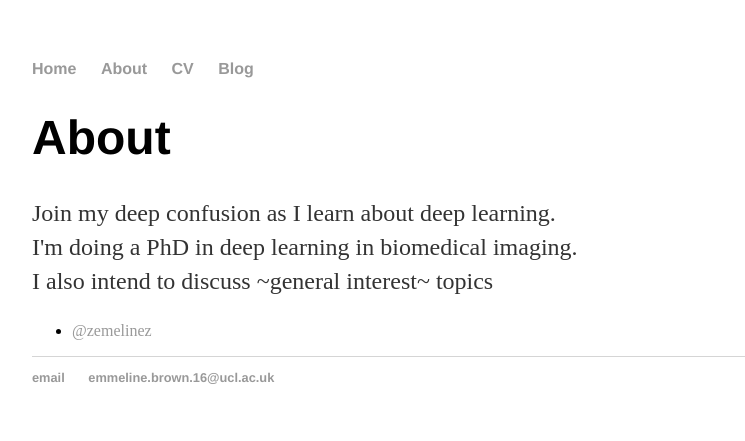
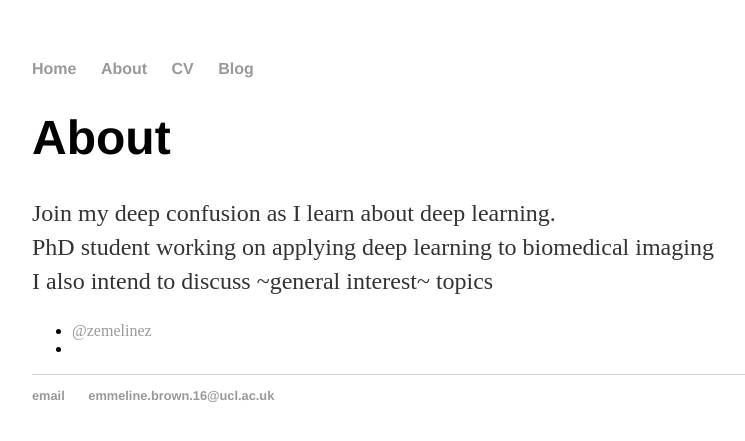
Before and after one commit to emmeline-brown/archive_emmeline-brown.github.io, a Jekyll site: the page built from about/index.html, in a window 1280 px wide. Shown: the top 441 px of the page, without its empty margins (160-905 px from the left). Built offline with Jekyll 4.4.1, drawn with Linux system fonts in a browser that asks for light colours.

Commit message:
Update index.html

```diff
--- a/about/index.html
+++ b/about/index.html
@@ -6,11 +6,12 @@ title: About Emmeline and this blog
 		<div class="about">
 			<h1>About</h1>
 			<p>Join my deep confusion as I learn about deep learning.<br />
-				I'm doing a PhD in deep learning in biomedical imaging.<br />
+				PhD student working on applying deep learning to biomedical imaging<br />
 				I also intend to discuss ~general interest~ topics
       </p>
 
 			<ul class="contacts">
 				<li><a href="#">@zemelinez</a></li>
+				<li><a href="#"https://www.linkedin.com/in/emmeline-brown/</a></li>
 				</ul>
 		</div>
```
